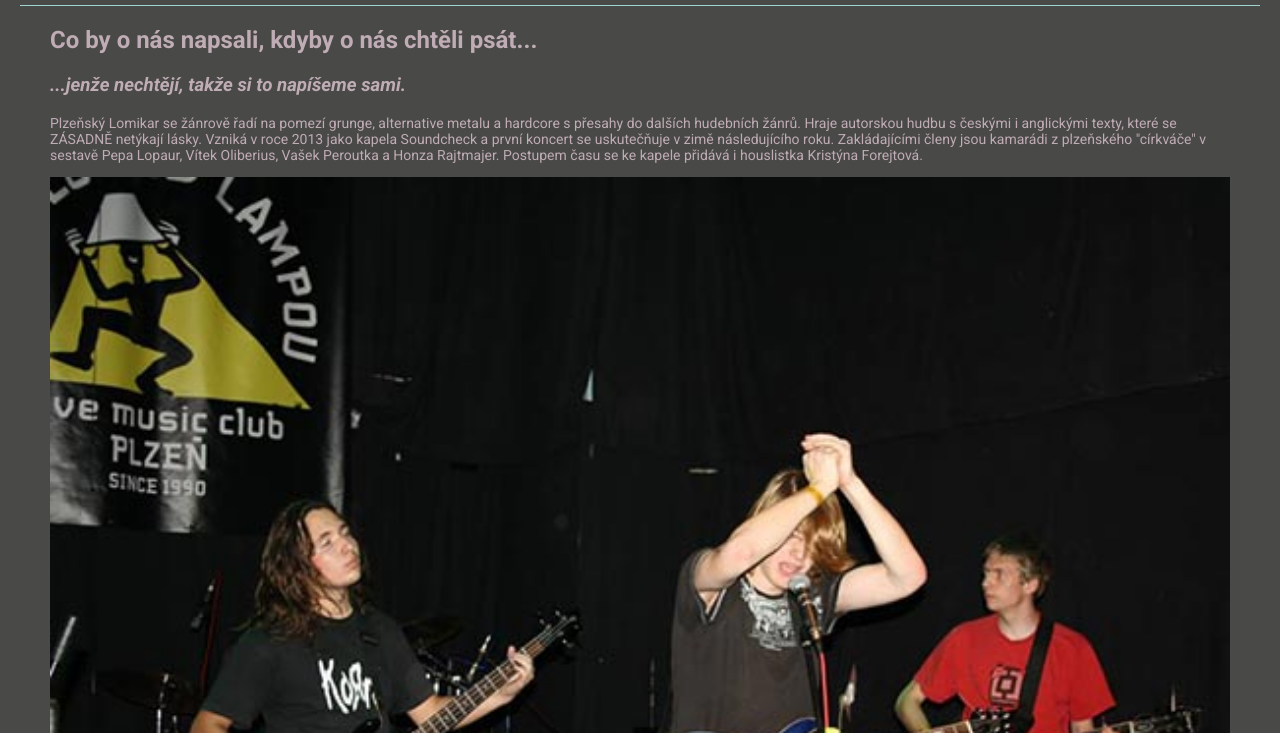
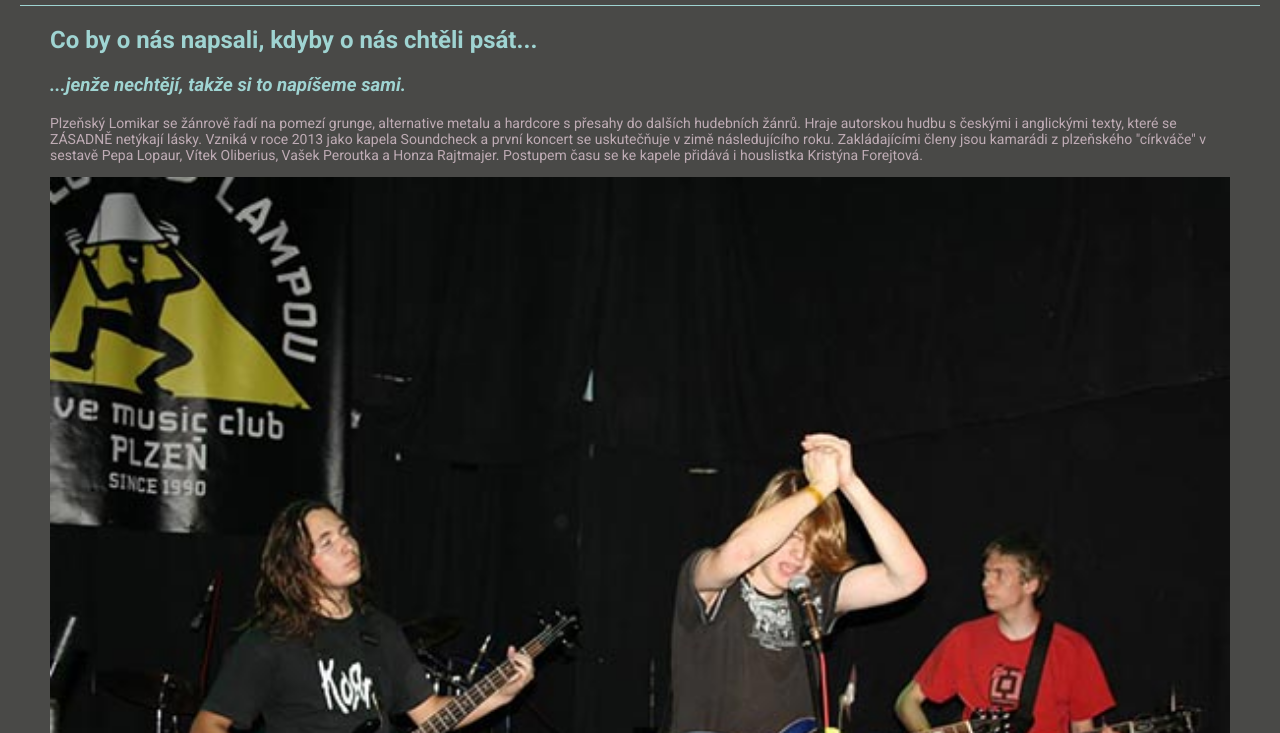
Before and after one commit to Humicz/LOMIKAR, an Eleventy site: page bio.html in a window 1280 px wide. Shown: the part 67-800 px from the top of the page. Built offline with nearby package versions, Linux system fonts and the light colour scheme; Eleventy itself is replaced by a stand-in of ours; files that its build step writes are made by us from their sources.

Commit message:
Changed header color in BIO

```diff
--- a/scss/_bio.scss
+++ b/scss/_bio.scss
@@ -2,7 +2,7 @@
 @use 'gallery';
 
 .bio {
-    color: colors.$complementary;
+    color: colors.$primary;
     text-align: left;
     margin: 0 30px;
 }
@@ -13,6 +13,7 @@
 
 .bio__content {
     font-size: 14px;
+    color: colors.$complementary;
 }
 
 .bio__image {
```
Also changed, not shown: css/glide.core.css, css/style.css, 2 other files.
